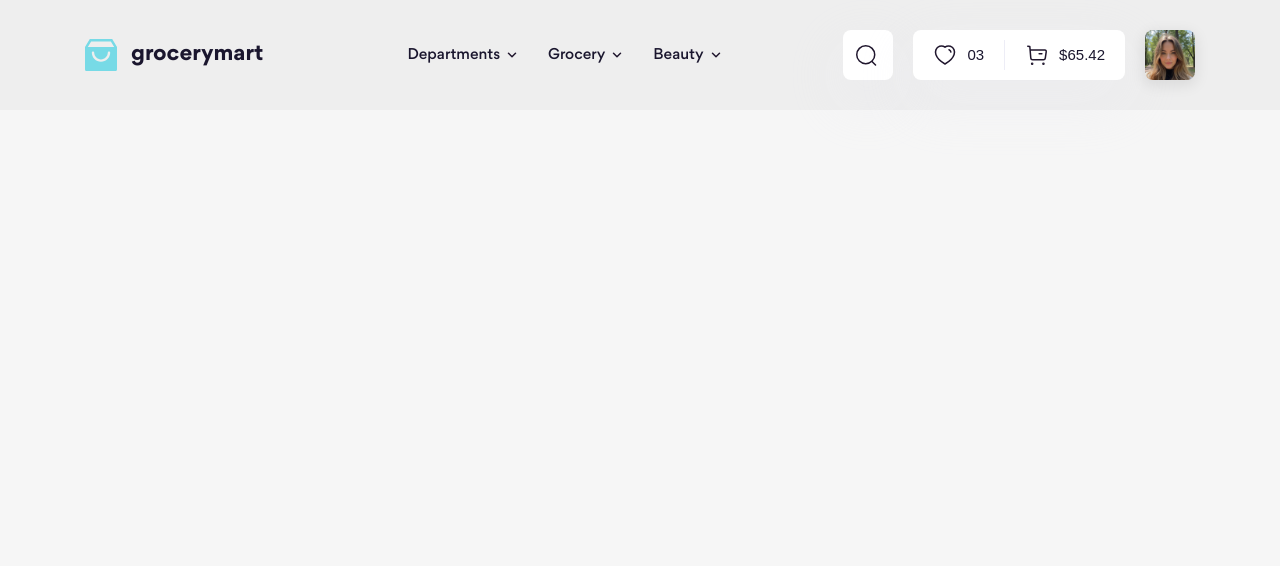
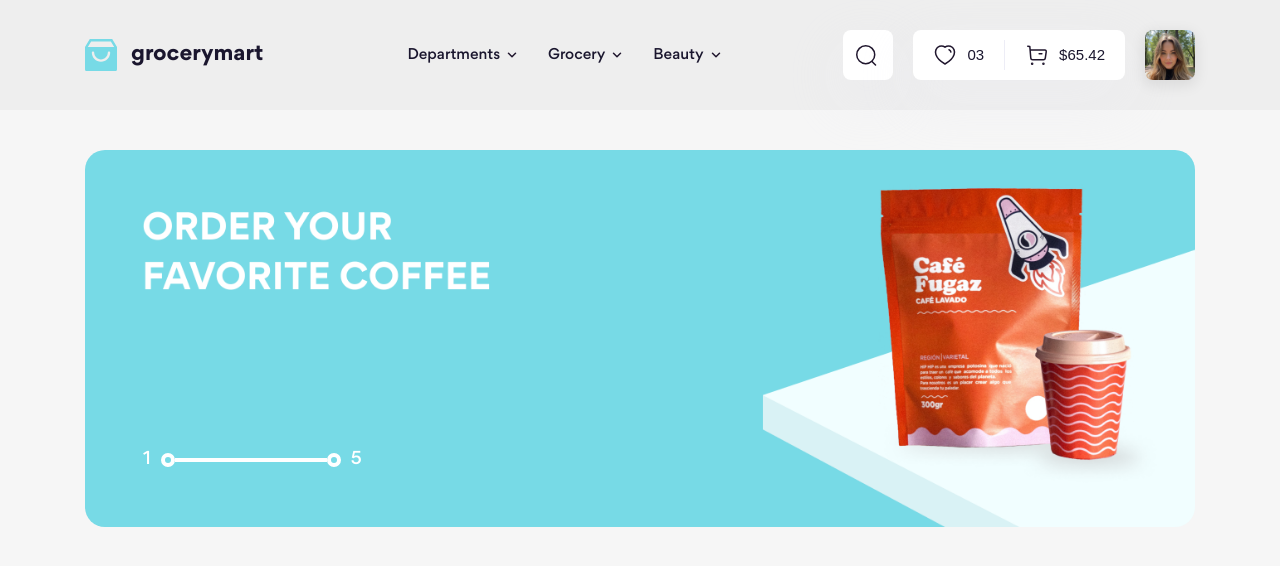
Before and after one commit to ThuyBup/f8-project-08, a plain HTML site: page index.html in a window 1280 px wide. Drawn offline with Linux system fonts and the light colour scheme.

Commit message:
lam phan slide show

```diff
--- a/index.html
+++ b/index.html
@@ -37,6 +37,33 @@
       load("#header", "./template/header.html");
     </script>
 
+    <div class="container">
+      <div class="slideshow">
+        <div class="slideshow__inner">
+          <div class="slideshow__item">
+            <a href="#!" class="slideshow__link">
+              <picture>
+                <source
+                  media="(max-width: 768.98px)"
+                  srcset="./assets/img/slideshow/item-1-md.png"
+                />
+                <img
+                  src="./assets/img/slideshow/item-1.png"
+                  alt=""
+                  class="slideshow__img"
+                />
+              </picture>
+            </a>
+          </div>
+        </div>
+        <div class="slideshow__page">
+          <span class="slideshow__num">1</span>
+          <div class="slideshow__line"></div>
+          <span class="slideshow__num">5</span>
+        </div>
+      </div>
+    </div>
+
     <footer id="footer"></footer>
     <script>
       load("#footer", "./template/footer.html");
--- a/scss/components/_index.scss
+++ b/scss/components/_index.scss
@@ -1,2 +1,3 @@
 @forward "./logo";
 @forward "./dropdown";
+@forward "./slideshow";
--- /dev/null
+++ b/scss/components/_slideshow.scss
@@ -0,0 +1,95 @@
+@use "../abstracts";
+
+.slideshow {
+  position: relative;
+  margin: 40px 0;
+
+  @include abstracts.breakpoint(md) {
+    margin: 30px 0;
+  }
+
+  &__inner {
+    display: flex;
+    align-items: center;
+    overflow: hidden;
+  }
+
+  &__item {
+    position: relative;
+    flex-shrink: 0;
+    width: 100%;
+    padding-top: 34%;
+
+    @include abstracts.breakpoint(md) {
+      padding-top: 50%;
+    }
+  }
+
+  &__img {
+    position: absolute;
+    left: 0;
+    top: 0;
+    width: 100%;
+    height: 100%;
+    object-fit: cover;
+    border-radius: 20px;
+  }
+
+  &__page {
+    --color-slideshow: #fff;
+    position: absolute;
+    left: 5.22%;
+    bottom: 14.5%;
+    width: 13.7%;
+    display: flex;
+    align-items: center;
+    gap: 24px;
+  }
+
+  &__num {
+    color: var(--color-slideshow);
+    font-size: 1.8rem;
+    font-weight: 500;
+    line-height: 1.44;
+
+    @include abstracts.breakpoint(md) {
+      font-size: 1.4rem;
+    }
+  }
+
+  &__line {
+    position: relative;
+    width: 100%;
+    height: 4px;
+    background: var(--color-slideshow);
+    flex-shrink: 0;
+
+    @include abstracts.breakpoint(md) {
+      height: 3px;
+    }
+  }
+
+  &__line::before,
+  &__line::after {
+    position: absolute;
+    content: "";
+    width: 14px;
+    height: 14px;
+    border-radius: 50%;
+    border: 4px solid var(--color-slideshow);
+    top: 50%;
+    transform: translateY(-50%);
+
+    @include abstracts.breakpoint(md) {
+      border-width: 3px;
+    }
+  }
+
+  &__line::before {
+    left: -14px;
+  }
+
+  &__line::after {
+    right: -14px;
+  }
+}
```
Also changed, not shown: assets/css/main.css, assets/img/slideshow/item-1-md.png (added), assets/img/slideshow/item-1.png (added), 2 other files.
